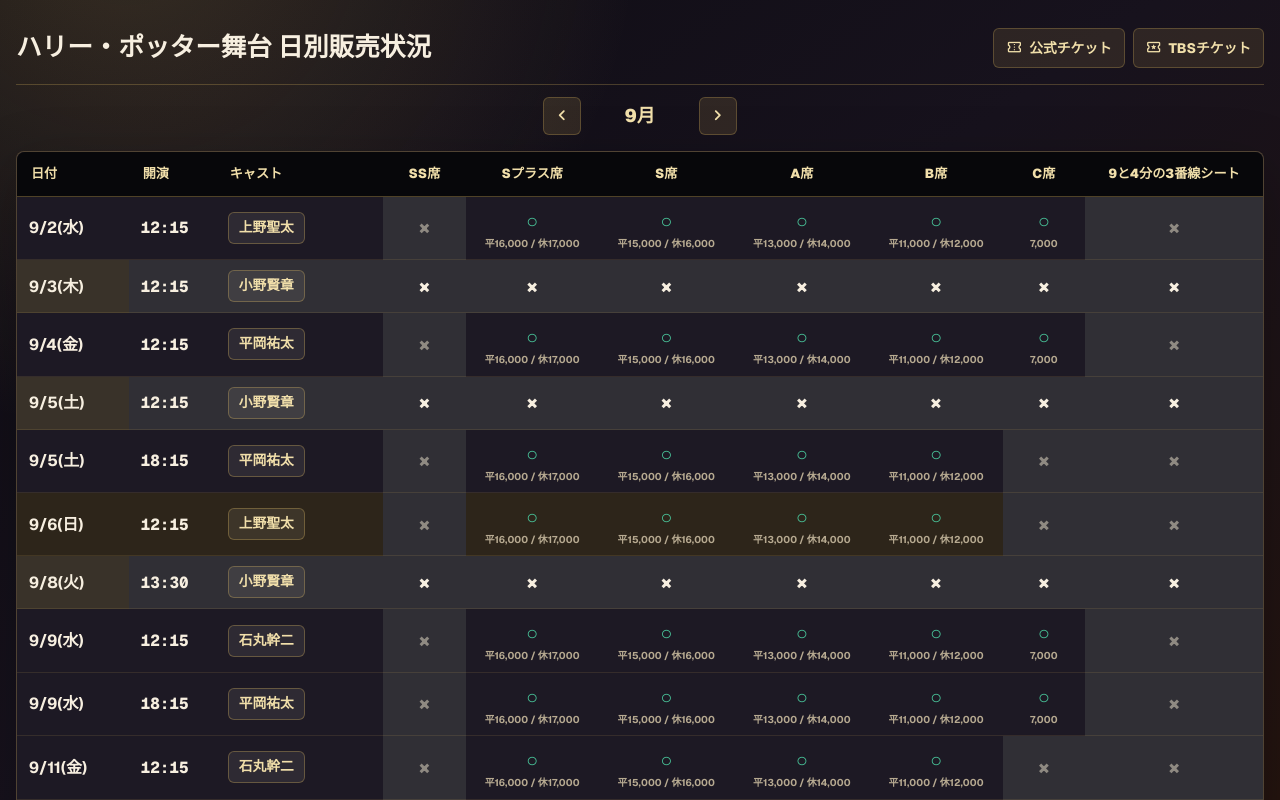
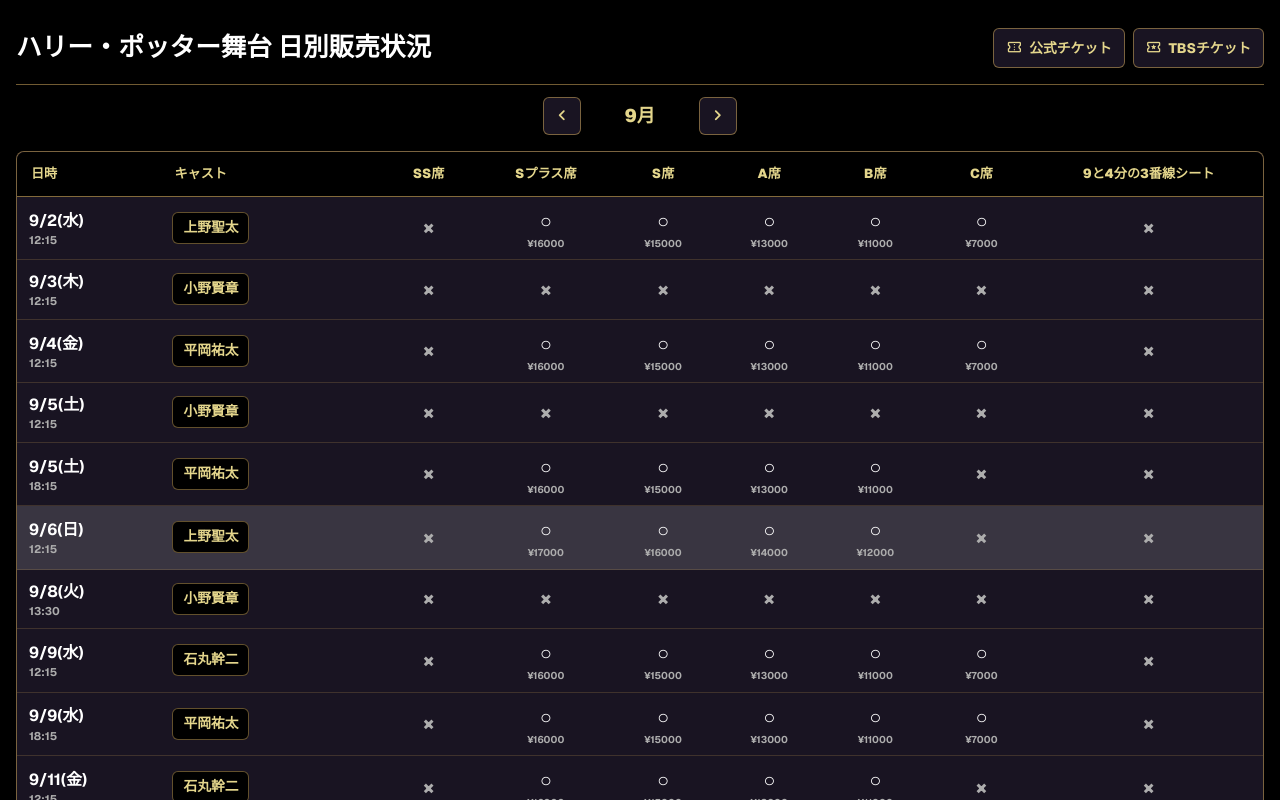
Before and after one commit to tetsuhiroyoneda/hp-stage-guide, a Next.js app: page / in a window 1280 px wide. Shown: the top 800 px of the page. Built offline with nearby package versions, Linux system fonts and the light colour scheme.

Commit message:
日別表の固定列と公式配色を調整

```diff
--- a/src/app/globals.css
+++ b/src/app/globals.css
@@ -9,19 +9,14 @@
 }
 
 :root {
-  --background: #120f17;
-  --foreground: #f7efe0;
-  --muted: #b7aa91;
-  --line: rgba(212, 176, 92, 0.28);
-  --paper: #1d1924;
-  --ink: #f7efe0;
-  --gold: #d4b05c;
-  --gold-soft: #f1dfaa;
-  --open: #49c59a;
-  --sold-bg: #302f35;
-  --weekend-bg: #2d251a;
-  --weekend-sold-bg: #393229;
-  --ng: #8f8a82;
+  --background: #000;
+  --foreground: #fff;
+  --line: #b69452;
+  --paper: #191422;
+  --gold: #e4d68c;
+  --muted: color-mix(in srgb, var(--foreground) 68%, var(--background));
+  --saturday-bg: color-mix(in srgb, var(--paper) 86%, var(--foreground));
+  --sunday-bg: color-mix(in srgb, var(--paper) 78%, var(--line));
 }
 
 @theme inline {
@@ -42,9 +37,7 @@ html {
 body {
   min-width: 320px;
   margin: 0;
-  background:
-    radial-gradient(circle at 10% -10%, rgba(212, 176, 92, 0.2), transparent 32rem),
-    linear-gradient(145deg, #0e0c13 0%, #17121d 48%, #24140f 100%);
+  background: var(--background);
   color: var(--foreground);
   font-family: var(--font-geist-sans), "Noto Sans JP", system-ui, sans-serif;
 }
@@ -86,7 +79,7 @@ summary {
   align-items: center;
   justify-content: space-between;
   gap: 24px;
-  border-bottom: 1px solid var(--line);
+  border-bottom: 1px solid color-mix(in srgb, var(--line) 62%, transparent);
   padding: 0 0 16px;
 }
 
@@ -110,11 +103,11 @@ summary {
   min-height: 40px;
   align-items: center;
   gap: 7px;
-  border: 1px solid var(--line);
+  border: 1px solid color-mix(in srgb, var(--line) 62%, transparent);
   border-radius: 6px;
   padding: 8px 12px;
-  background: rgba(212, 176, 92, 0.12);
-  color: var(--gold-soft);
+  background: var(--paper);
+  color: var(--gold);
   font-size: 0.86rem;
   font-weight: 800;
 }
@@ -134,10 +127,10 @@ summary {
   cursor: pointer;
   align-items: center;
   justify-content: center;
-  border: 1px solid var(--line);
+  border: 1px solid color-mix(in srgb, var(--line) 62%, transparent);
   border-radius: 6px;
-  background: rgba(212, 176, 92, 0.14);
-  color: var(--gold-soft);
+  background: var(--paper);
+  color: var(--gold);
   font-size: 1.1rem;
   font-weight: 900;
 }
@@ -149,16 +142,15 @@ summary {
 .monthSwitcher strong {
   min-width: 82px;
   text-align: center;
-  color: var(--gold-soft);
+  color: var(--gold);
   font-size: 1.15rem;
   font-weight: 900;
 }
 
 .tableSection {
-  border: 1px solid var(--line);
+  border: 1px solid color-mix(in srgb, var(--line) 62%, transparent);
   border-radius: 8px;
   background: var(--paper);
-  box-shadow: 0 18px 60px rgba(0, 0, 0, 0.26);
 }
 
 .tableWrap {
@@ -169,7 +161,7 @@ summary {
 
 .scheduleTable {
   width: 100%;
-  min-width: 900px;
+  min-width: 840px;
   border-collapse: separate;
   border-spacing: 0;
 }
@@ -178,9 +170,9 @@ summary {
   position: sticky;
   top: 0;
   z-index: 5;
-  border-bottom: 1px solid rgba(212, 176, 92, 0.35);
-  background: #07070a;
-  color: var(--gold-soft);
+  border-bottom: 1px solid color-mix(in srgb, var(--line) 72%, transparent);
+  background: var(--background);
+  color: var(--gold);
   padding: 12px 14px;
   text-align: left;
   font-size: 0.82rem;
@@ -193,7 +185,7 @@ summary {
   z-index: 7;
 }
 
-.scheduleTable th:nth-child(n + 4) {
+.scheduleTable th:nth-child(n + 3) {
   text-align: center;
 }
 
@@ -204,31 +196,26 @@ summary {
 .scheduleTable th small {
   display: block;
   margin-top: 3px;
-  color: rgba(241, 223, 170, 0.68);
+  color: var(--muted);
   font-size: 0.68rem;
   font-weight: 700;
   line-height: 1.25;
 }
 
 .scheduleTable td {
-  border-bottom: 1px solid rgba(212, 176, 92, 0.13);
+  border-bottom: 1px solid color-mix(in srgb, var(--line) 24%, transparent);
   padding: 10px 12px;
   color: var(--foreground);
   line-height: 1.45;
   vertical-align: middle;
 }
 
-.scheduleTable tr.isSold td {
-  background: var(--sold-bg);
-  color: var(--foreground);
+.scheduleTable tr.saturday td {
+  background: var(--saturday-bg);
 }
 
-.scheduleTable tr.isWeekend td {
-  background: var(--weekend-bg);
-}
-
-.scheduleTable tr.isWeekend.isSold td {
-  background: var(--weekend-sold-bg);
+.scheduleTable tr.sunday td {
+  background: var(--sunday-bg);
 }
 
 .scheduleTable td:nth-child(1) {
@@ -240,24 +227,40 @@ summary {
   white-space: nowrap;
 }
 
-.scheduleTable tr.isWeekend td:nth-child(1) {
-  background: var(--weekend-bg);
-}
-
-.scheduleTable tr.isSold td:nth-child(1),
-.scheduleTable tr.isWeekend.isSold td:nth-child(1) {
-  background: var(--weekend-sold-bg);
+.scheduleTable th:nth-child(2) {
+  left: 100px;
+  z-index: 7;
 }
 
 .scheduleTable td:nth-child(2) {
-  width: 78px;
-  font-family: var(--font-geist-mono), monospace;
-  font-weight: 800;
-  white-space: nowrap;
+  position: sticky;
+  left: 100px;
+  z-index: 4;
+  width: 150px;
+  background: var(--paper);
 }
 
-.scheduleTable td:nth-child(3) {
-  width: 150px;
+.scheduleTable tr.saturday td:nth-child(1),
+.scheduleTable tr.saturday td:nth-child(2) {
+  background: var(--saturday-bg);
+}
+
+.scheduleTable tr.sunday td:nth-child(1),
+.scheduleTable tr.sunday td:nth-child(2) {
+  background: var(--sunday-bg);
+}
+
+.dateTimeCell strong,
+.dateTimeCell small {
+  display: block;
+}
+
+.dateTimeCell small {
+  margin-top: 2px;
+  color: var(--muted);
+  font-size: 0.7rem;
+  font-weight: 700;
+  line-height: 1.2;
 }
 
 .castDetails {
@@ -269,11 +272,11 @@ summary {
   min-height: 32px;
   cursor: pointer;
   align-items: center;
-  border: 1px solid rgba(212, 176, 92, 0.34);
+  border: 1px solid color-mix(in srgb, var(--line) 54%, transparent);
   border-radius: 6px;
   padding: 0 10px;
-  background: rgba(247, 239, 224, 0.08);
-  color: var(--gold-soft);
+  background: var(--background);
+  color: var(--gold);
   font-size: 0.86rem;
   font-weight: 900;
   list-style: none;
@@ -293,10 +296,10 @@ summary {
   max-height: 420px;
   overflow: auto;
   margin-top: 8px;
-  border: 1px solid rgba(212, 176, 92, 0.44);
+  border: 1px solid color-mix(in srgb, var(--line) 72%, transparent);
   border-radius: 8px;
   padding: 12px;
-  background: #120f17;
+  background: var(--background);
   box-shadow: 0 18px 50px rgba(0, 0, 0, 0.18);
 }
 
@@ -337,12 +340,11 @@ summary {
 }
 
 .seatMark.ok {
-  color: var(--open);
+  color: var(--foreground);
 }
 
 .seatMark.ng {
-  background: var(--sold-bg) !important;
-  color: var(--ng);
+  color: var(--muted);
 }
 
 .pageFooter {
@@ -415,7 +417,7 @@ summary {
   }
 
   .scheduleTable {
-    min-width: 760px;
+    min-width: 720px;
   }
 
   .scheduleTable th {
@@ -433,15 +435,16 @@ summary {
   }
 
   .scheduleTable td:nth-child(1) {
-    width: 88px;
+    width: 82px;
   }
 
   .scheduleTable td:nth-child(2) {
-    width: 70px;
+    left: 82px;
+    width: 108px;
   }
 
-  .scheduleTable td:nth-child(3) {
-    width: 116px;
+  .scheduleTable th:nth-child(2) {
+    left: 82px;
   }
 
   .castDetails summary {
--- a/src/app/page.tsx
+++ b/src/app/page.tsx
@@ -1347,14 +1347,14 @@ const otherCastMonths: OtherCastMonth[] = [
 
 const seatTypes = ["SS席", "Sプラス席", "S席", "A席", "B席", "C席", "9と4分の3番線シート"];
 
-const seatPrices: Record<string, string> = {
-  "SS席": "平17,000 / 休19,000",
-  "Sプラス席": "平16,000 / 休17,000",
-  "S席": "平15,000 / 休16,000",
-  "A席": "平13,000 / 休14,000",
-  "B席": "平11,000 / 休12,000",
-  "C席": "7,000",
-  "9と4分の3番線シート": "平20,000 / 休22,000",
+const seatPrices: Record<string, { weekday: string; holiday: string }> = {
+  "SS席": { weekday: "¥17000", holiday: "¥19000" },
+  "Sプラス席": { weekday: "¥16000", holiday: "¥17000" },
+  "S席": { weekday: "¥15000", holiday: "¥16000" },
+  "A席": { weekday: "¥13000", holiday: "¥14000" },
+  "B席": { weekday: "¥11000", holiday: "¥12000" },
+  "C席": { weekday: "¥7000", holiday: "¥7000" },
+  "9と4分の3番線シート": { weekday: "¥20000", holiday: "¥22000" },
 };
 
 const seatAvailability: Record<string, Record<string, boolean>> = {
@@ -2544,6 +2544,7 @@ const links = [
 ];
 
 const months = Array.from(new Set(dailyRows.map((row) => row.month)));
+const holidayDates = new Set(["2026-09-21", "2026-09-22", "2026-09-23", "2026-10-12", "2026-11-03", "2026-11-23"]);
 
 function getOtherCasts(month: string) {
   return otherCastMonths.find((item) => item.month === month)?.casts ?? [];
@@ -2553,9 +2554,20 @@ function getSeatAvailability(row: DailyRow) {
   return seatAvailability[row.date + "-" + row.time] ?? {};
 }
 
-function isWeekend(date: string) {
+function getDayType(date: string) {
   const day = new Date(`${date}T00:00:00+09:00`).getDay();
-  return day === 0 || day === 6;
+  if (day === 6) return "saturday";
+  if (day === 0) return "sunday";
+  return "weekday";
+}
+
+function getSeatPrice(seat: string, dayType: "weekday" | "holiday") {
+  const price = seatPrices[seat];
+  return dayType === "weekday" ? price.weekday : price.holiday;
+}
+
+function getPriceType(date: string) {
+  return getDayType(date) === "weekday" && !holidayDates.has(date) ? "weekday" : "holiday";
 }
 
 export default function Home() {
@@ -2596,8 +2608,7 @@ export default function Home() {
           <table className="scheduleTable">
             <thead>
               <tr>
-                <th>日付</th>
-                <th>開演</th>
+                <th>日時</th>
                 <th>キャスト</th>
                 {seatTypes.map((seat) => (
                   <th key={seat}>
@@ -2609,15 +2620,15 @@ export default function Home() {
             <tbody>
               {visibleRows.map((row) => {
                 const seats = getSeatAvailability(row);
-                const isSoldOut = seatTypes.every((seat) => seats[seat] === false);
-                const rowClassName = [
-                  isSoldOut ? "isSold" : "",
-                  isWeekend(row.date) ? "isWeekend" : "",
-                ].filter(Boolean).join(" ");
+                const dayType = getDayType(row.date);
+                const priceType = getPriceType(row.date);
+                const rowClassName = dayType === "weekday" ? "" : dayType;
                 return (
                   <tr className={rowClassName || undefined} key={row.date + row.time}>
-                    <td><strong>{row.dateLabel}</strong></td>
-                    <td>{row.time}</td>
+                    <td className="dateTimeCell">
+                      <strong>{row.dateLabel}</strong>
+                      <small>{row.time}</small>
+                    </td>
                     <td>
                       <details className="castDetails">
                         <summary>{row.harry}</summary>
@@ -2636,7 +2647,7 @@ export default function Home() {
                       return (
                         <td className={available ? "seatMark ok" : "seatMark ng"} key={seat}>
                           <span aria-label={available ? "空席あり" : "予定枚数終了"}>{available ? "○" : "×"}</span>
-                          {available ? <small>{seatPrices[seat]}</small> : null}
+                          {available ? <small>{getSeatPrice(seat, priceType)}</small> : null}
                         </td>
                       );
                     })}
```
